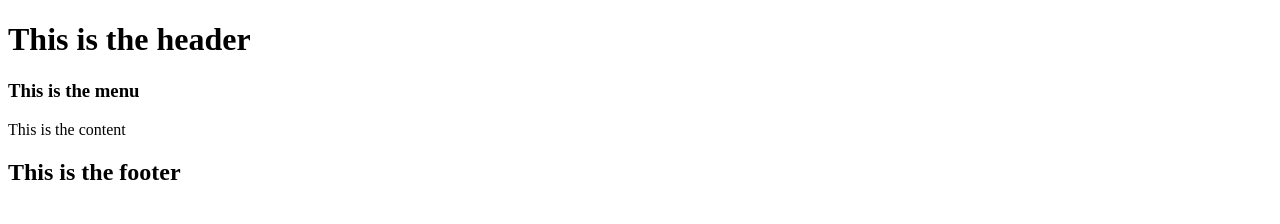
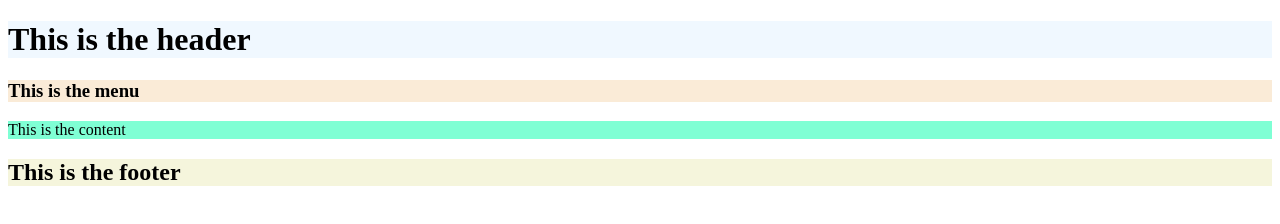
Before and after one commit to julkuvii/ex4, a plain HTML site: page index.html in a window 1280 px wide. Drawn offline with Linux system fonts and the light colour scheme; the site is published under a folder, as on GitHub Pages, so addresses that start at the root find nothing.

Commit message:
mystyle.css

```diff
--- a/index.html
+++ b/index.html
@@ -3,7 +3,7 @@
 <head>
     <meta charset="utf-8" />
     <title>Page Title</title>
-    <link rel="stylesheet" href="/CSS/mystyle.css">
+    <link rel="stylesheet" href="CSS/mystyle.css">
 
 </head>
 <body>
```
